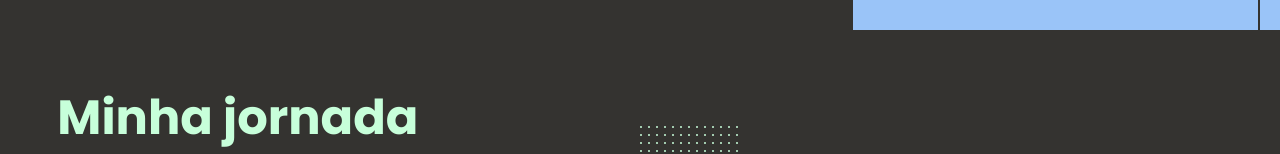
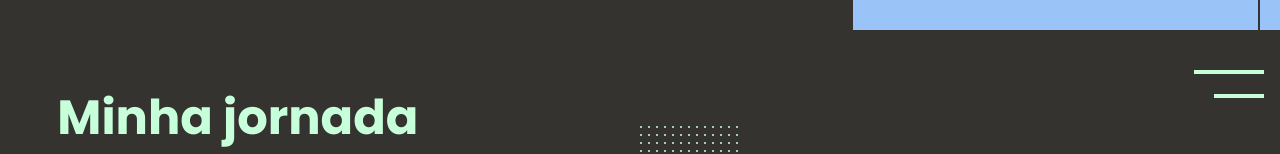
Before and after one commit to fatekkl/Portfolio-Next, a Next.js app: page / in a window 1280 px wide. Shown: the part 770-924 px from the top of the page. Built offline with nearby package versions, Linux system fonts and the light colour scheme.

Commit message:
update menu to support different colors +  add menu in journey

```diff
--- a/src/app/Components/Journey/index.tsx
+++ b/src/app/Components/Journey/index.tsx
@@ -24,8 +24,6 @@ export default function Journey() {
                     <DotSquare />
                 </div>
 
-
-
                 <div className="ml-12 mt-16 w-1/2 flex flex-col gap-4">
                     <div className="flex flex-col gap-2">
                         <h1 className="text-tea text-5xl font-bold text-start">Minha jornada</h1>
@@ -42,6 +40,9 @@ export default function Journey() {
                 </div>
                 <img src="../../../assets/Storyset.svg" className="mr-16">
                 </img>
+                <div className="absolute w-full flex justify-end mt-10">
+                    <Menu color="#C7FFDA" />
+                </div>
             </section>
         </>
     );
--- a/src/app/Components/Menu/index.tsx
+++ b/src/app/Components/Menu/index.tsx
@@ -1,14 +1,14 @@
 
 
-export default function Menu() {
+export default function Menu({color=""}) {
     return (
         <>
-            <div className="flex flex-col mr-4 gap-5 [transform:scaleX(-1)]">
+            <div className={`flex flex-col mr-4 gap-5 [transform:scaleX(-1)]`}>
                 <svg width="70" height="4" viewBox="0 0 70 4" fill="none" xmlns="http://www.w3.org/2000/svg">
-                    <path d="M0 2H70" stroke="#343330" strokeWidth="4" />
+                    <path d="M0 2H70" stroke={`${color}`}  strokeWidth="4" />
                 </svg>
                 <svg width="50" height="4" viewBox="0 0 50 4" fill="none" xmlns="http://www.w3.org/2000/svg">
-                    <path d="M0 2H50" stroke="#343330" strokeWidth="4" />
+                    <path d="M0 2H50" stroke={`${color}`} strokeWidth="4" />
                 </svg>
             </div>
         </>
--- a/src/app/Components/Principal/index.tsx
+++ b/src/app/Components/Principal/index.tsx
@@ -96,7 +96,7 @@ export default function Principal() {
 
         {/* Posiciona o Menu no canto superior direito */}
         <div className="w-full flex justify-end mt-10">
-          <Menu/>
+          <Menu color="#343330"/>
         </div>
 
         {/* E-mail rotacionado */}
```
